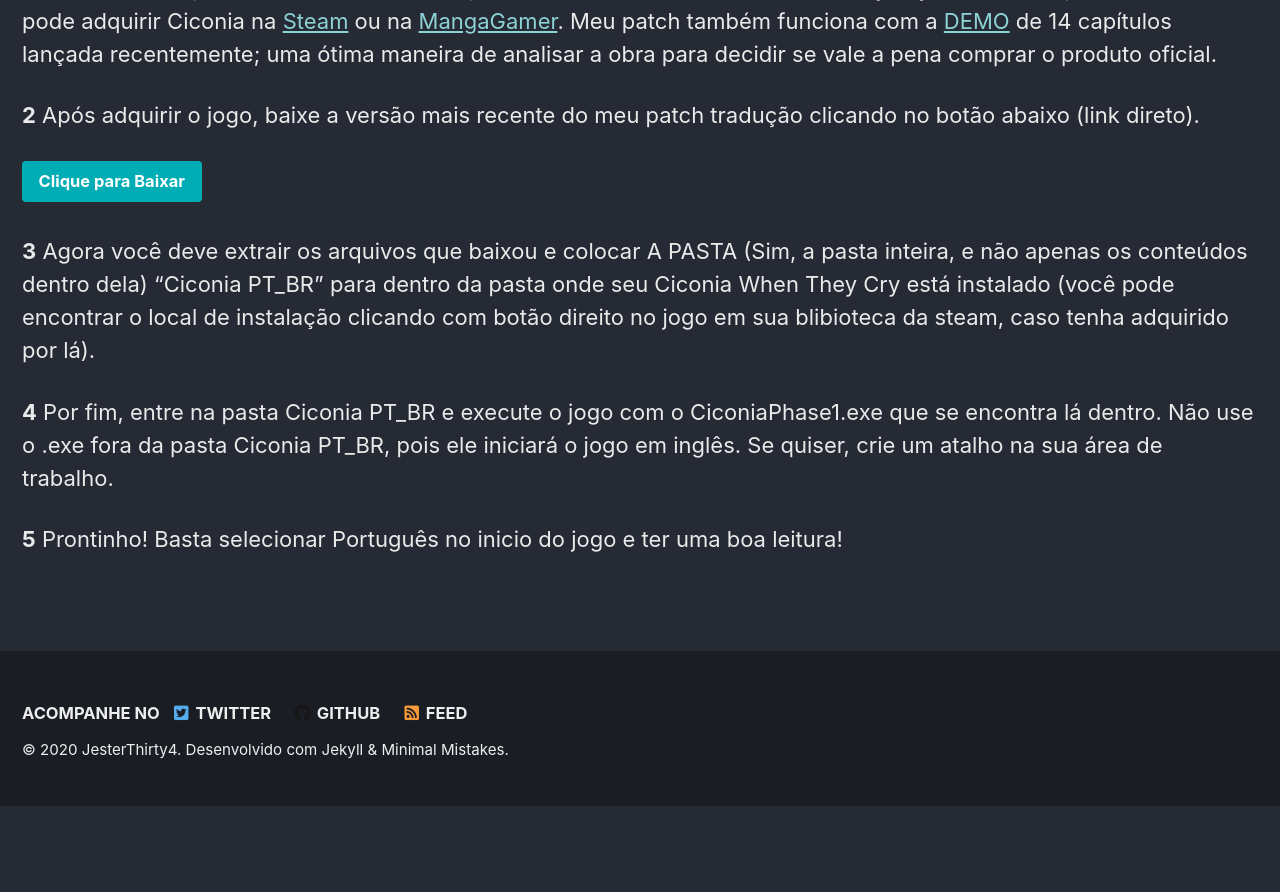
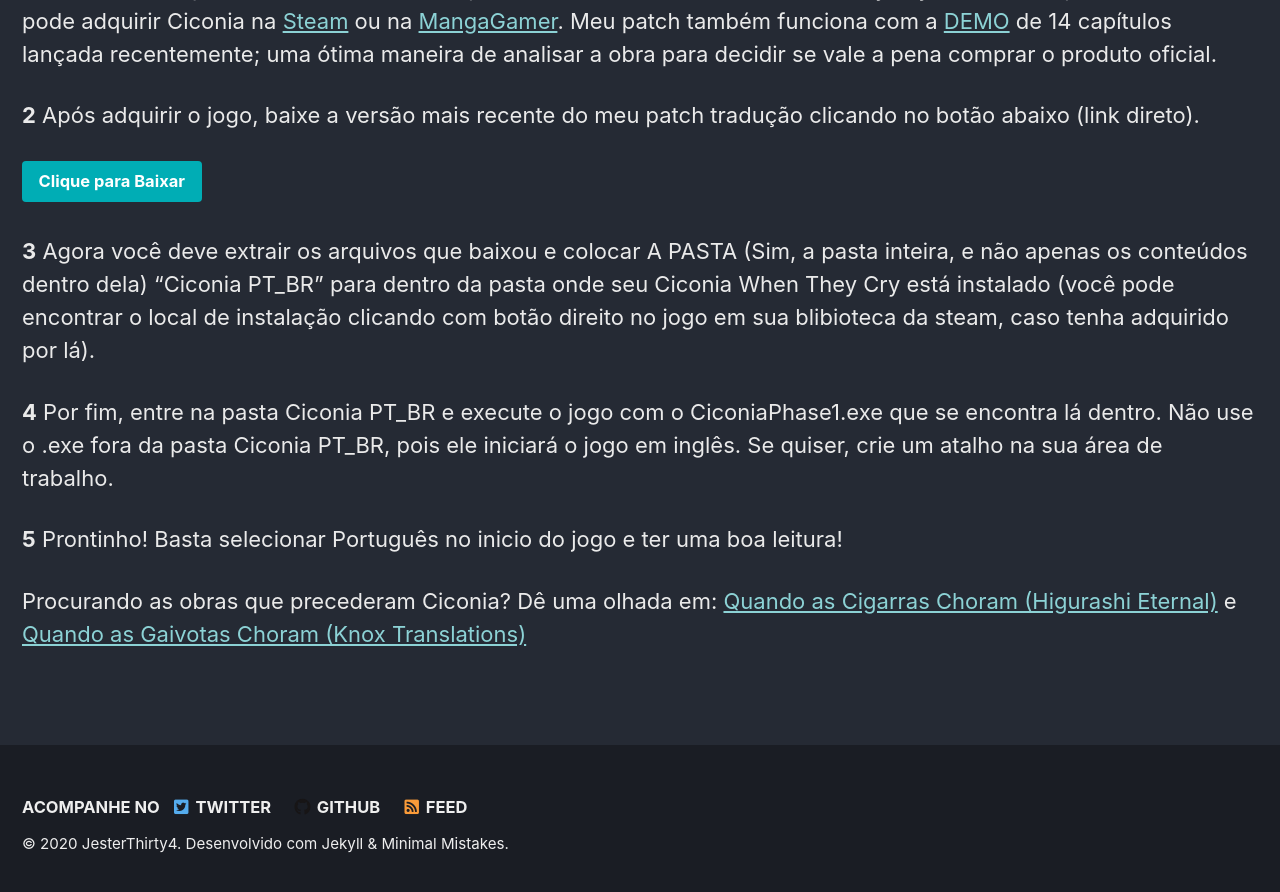
Before and after one commit to JesterThirty4/JesterThirty4.github.io, a Jekyll site: the page built from _pages/ciconia-phase1-instalacao.md, in a window 1280 px wide and 900 px high, scrolled down 604 px. Shown: the top 892 px of the window. Built offline with Jekyll 4.4.1, drawn with Linux system fonts in a browser that asks for light colours; cached includes are drawn as plain includes; before the commit the page ends 1410 px from its top, so only the background shows below that.

Commit message:
Update ciconia-phase1-instalacao.md

```diff
--- a/_pages/ciconia-phase1-instalacao.md
+++ b/_pages/ciconia-phase1-instalacao.md
@@ -26,3 +26,5 @@
 **4** Por fim, entre na pasta Ciconia PT_BR e execute o jogo com o CiconiaPhase1.exe que se encontra lá dentro. Não use o .exe fora da pasta Ciconia PT_BR, pois ele iniciará o jogo em inglês. Se quiser, crie um atalho na sua área de trabalho.
 
 **5** Prontinho! Basta selecionar Português no inicio do jogo e ter uma boa leitura!
+
+Procurando as obras que precederam Ciconia? Dê uma olhada em: [Quando as Cigarras Choram (Higurashi Eternal)](https://higurashieternal.wordpress.com/) e [Quando as Gaivotas Choram (Knox Translations)](https://knox.fansub.com.br/)
```
